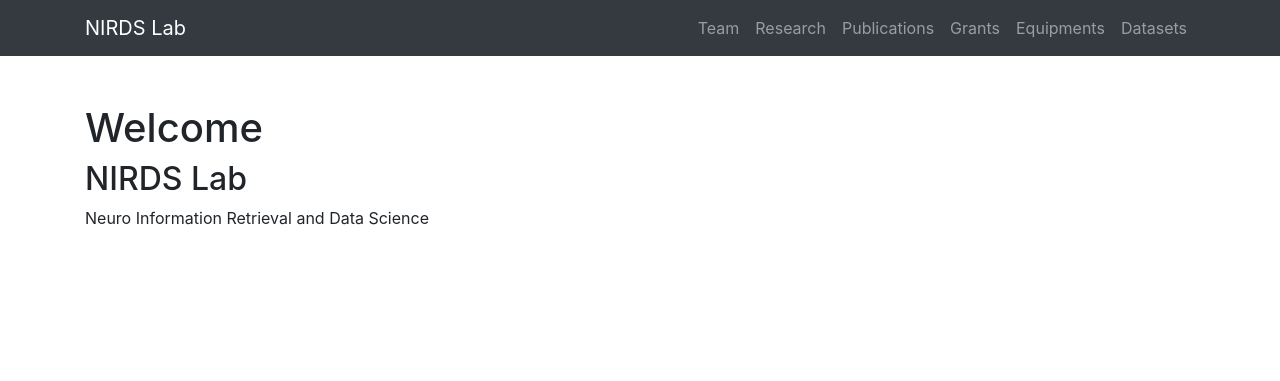
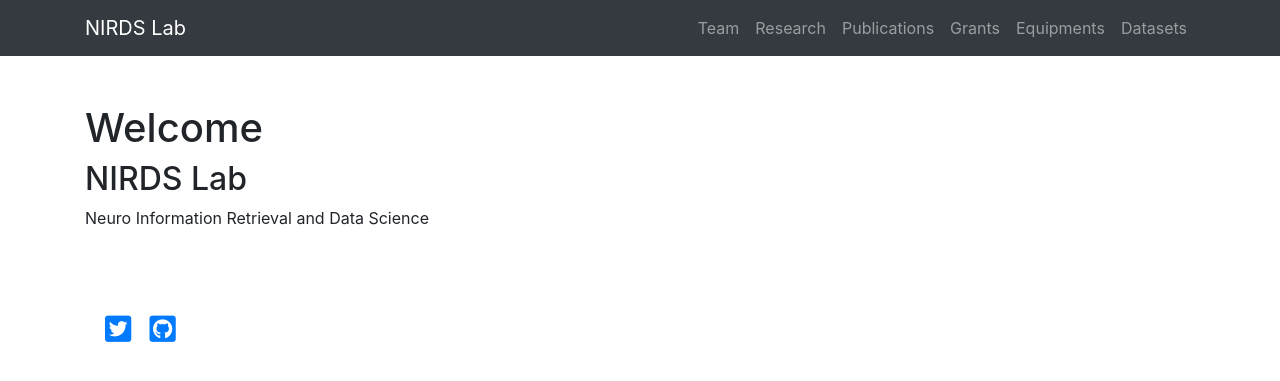
Before and after one commit to nirdslab/nirdslab.github.io, a Jekyll site: the page built from index.md, in a window 1280 px wide. Shown: the top 381 px of the page. Built offline with Jekyll 4.4.1, drawn with Linux system fonts in a browser that asks for light colours; nearby versions of some CDN libraries.

Commit message:
Added Social Media Links (#5)
Co-authored-by: yravindra <yravindra@cs.odu.edu>

```diff
--- a/Gemfile
+++ b/Gemfile
@@ -1,3 +1,8 @@
 source 'https://rubygems.org'
 git_source(:github) {|repo_name| "https://github.com/#{repo_name}" }
 gem 'github-pages', group: :jekyll_plugins
+gem 'nokogiri', '1.10.9'
+
+
+gem "jekyll", "~> 3.8"
+gem 'tzinfo-data', '1.2020.1'
--- a/_config.yml
+++ b/_config.yml
@@ -3,7 +3,6 @@ baseurl: ''
 title: 'NIRDS Lab'
 lang: 'en'
 future: true
-timezone: TIMEZONE
 
 header_pages:
   - team.md
--- a/_includes/footer.html
+++ b/_includes/footer.html
@@ -0,0 +1,28 @@
+<!DOCTYPE html>
+<html>
+<head>
+<meta name="viewport" content="width=device-width, initial-scale=1">
+
+<style>
+.fab {
+  padding: 20px;
+  font-size: 30px;
+  width: 30px;
+  text-align: center;
+  text-decoration: none;
+  align-items: center;
+  border-radius: 50%;
+}
+
+.fab:hover {
+    opacity: 0.7;
+}
+
+</style>
+</head>
+<body>
+<div class = container>
+{% include social-media.html %}
+</div>
+</body>
+</html>
--- a/_includes/header.html
+++ b/_includes/header.html
@@ -1,6 +1,7 @@
 <nav class="navbar navbar-expand-lg navbar-dark bg-dark">
     <div class="container">
         <a class="navbar-brand" rel="author" href="{{ "/" | relative_url }}">{{ site.title | escape }}</a>
+
         <button class="navbar-toggler" type="button" data-toggle="collapse" data-target="#navbarSupportedContent"
             aria-controls="navbarSupportedContent" aria-expanded="false" aria-label="Toggle navigation">
             <span class="navbar-toggler-icon"></span>
--- /dev/null
+++ b/_includes/social-media.html
@@ -0,0 +1,11 @@
+{% if site.data.social-media %}
+<div id="social-media">
+    {% assign sm = site.data.social-media %}
+    {% for entry in sm %}
+        {% assign key = entry | first %}
+        {% if sm[key].id %}
+            <a href="{{ sm[key].href }}{{ sm[key].id }}" title="{{ sm[key].title }}"><i class="fab {{ sm[key].fa-icon }}"></i></a>
+        {% endif %}
+    {% endfor %}
+</div>
+{% endif %}
--- a/_layouts/default.html
+++ b/_layouts/default.html
@@ -4,12 +4,14 @@
 
 <body>
   {%- include header.html -%}
+
   <div class="py-5">
     <div class="container page-content">
       <h1>{{ page.title }}</h1>
       {{ content }}
     </div>
   </div>
+
   {%- include footer.html -%}
 </body>
 
```
Also changed, not shown: _data/social-media.yml (added, +11 -0 lines), Gemfile.lock.
